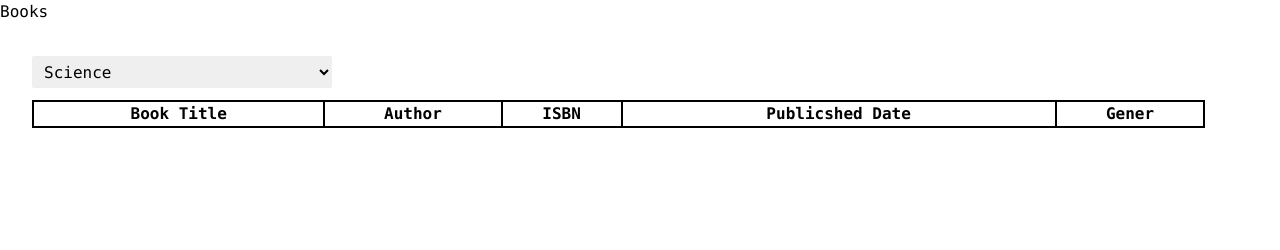
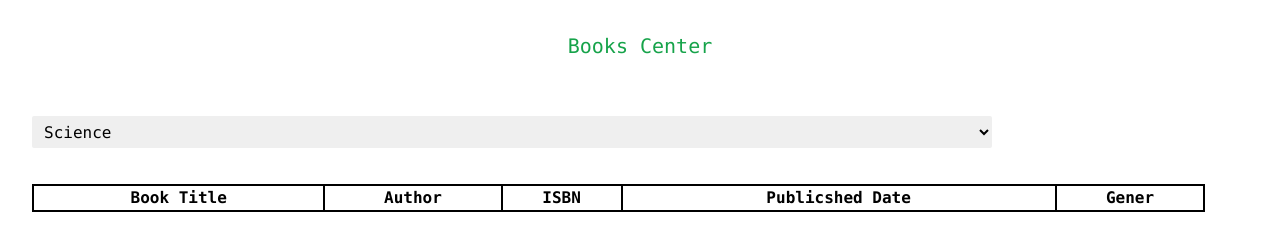
Before and after one commit to AbhishekDeveleper/books-management-system, a website: page src/fetch-book.html in a window 1280 px wide. Shown: the top 250 px of the page. Drawn offline with Linux system fonts and the light colour scheme; no server answers.

Commit message:
Update : Make better UI

```diff
--- a/src/fetch-book.html
+++ b/src/fetch-book.html
@@ -6,14 +6,14 @@
     <link rel="stylesheet" href="./output.css">
     <title>Document</title>
 </head>
-<body>
-    <p>Books</p>
-    <div class="description"  id="fetchBtn">
-        <div class="select-option">
-          <select name="" id="categories" >
+<body class="w-full overflow-hidden">
+    <p class="flex justify-center mt-8 text-xl text-green-600">Books Center</p>
+    <div class="w-full mt-3 mb-3  ml-8 flex flex-col "  id="fetchBtn">
+        <div class="fw-3/4 lex justify-center mb-6 mt-6 items-center">
+          <select name="" id="categories"  class="w-3/4">
 
           <option value="science">Science</option>
-          <option value="all">ALL</option>
+          <option value="all">ALL Books</option>
           <option value="fiction">Fiction</option>
           <option value="history">History</option>
           <option value="adventure">Adventure</option>
--- a/src/style.css
+++ b/src/style.css
@@ -76,8 +76,8 @@ input{
     margin-top: 15px; */
 }
 
-.addBookBtn{
-    @apply h-9 w-fit px-4 py-1 bg-cyan-900 border-none text-white cursor-pointer rounded-md;
+#addBookBtn{
+    /* @apply h-9 w-fit px-4 py-1 bg-cyan-900 border-none text-white cursor-pointer rounded-md; */
     /* height: 35px;
     width: fit-content;
     padding: 5px 15px;
@@ -113,44 +113,26 @@ body{
 }
 
 .description{
-    @apply w-full mt-3 mb-3  ml-8 flex flex-col ;
-    /* width: 100%;
-    margin-top: 10px;
-    margin-bottom: 10px; */
+    /* @apply w-full mt-3 mb-3  ml-8 flex flex-col ; */
 }
 
 table,tr{
     @apply w-11/12 border-2 border-solid border-gray-600;
-    /* width: 100%;
-    border: 1px solid black; */
+
 }
 th,td{
     @apply text-center border-2 border-solid border-black;
-    /* border: 1px solid black;
-    text-align: center; */
+
 
 }
 
 button{
     @apply h-6 p-3 w-fit cursor-pointer flex items-center content-center mt-2 ml-16 mb-1 bg-slate-100 rounded-sm shadow-md outline-none;
-    /* height: 25px;
-    padding: 10px;
-    width:60px;
-    display: flex;
-    align-items: center;
-    justify-content: center;
-    margin-top: 7px;
-    margin-left: 30%;
-    margin-bottom: 5px;
-    background-color: rgb(218, 245, 245);
-    outline: none;
-    border: none;
-    border-radius: 5px;
-    cursor: pointer; */
+
 }
 
 .hidden{
-    /* @apply  hidden;  */
+
    display: none;
    visibility: hidden;
 }
@@ -179,3 +161,8 @@ input:valid{
     justify-content: center;
     width: 300px;
 }
+
+
+tr:nth-child(even) {
+    background-color: #D6EEEE;
+  }
```
Also changed, not shown: src/main.html (+4 -2 lines), src/output.css, 1 other file.
